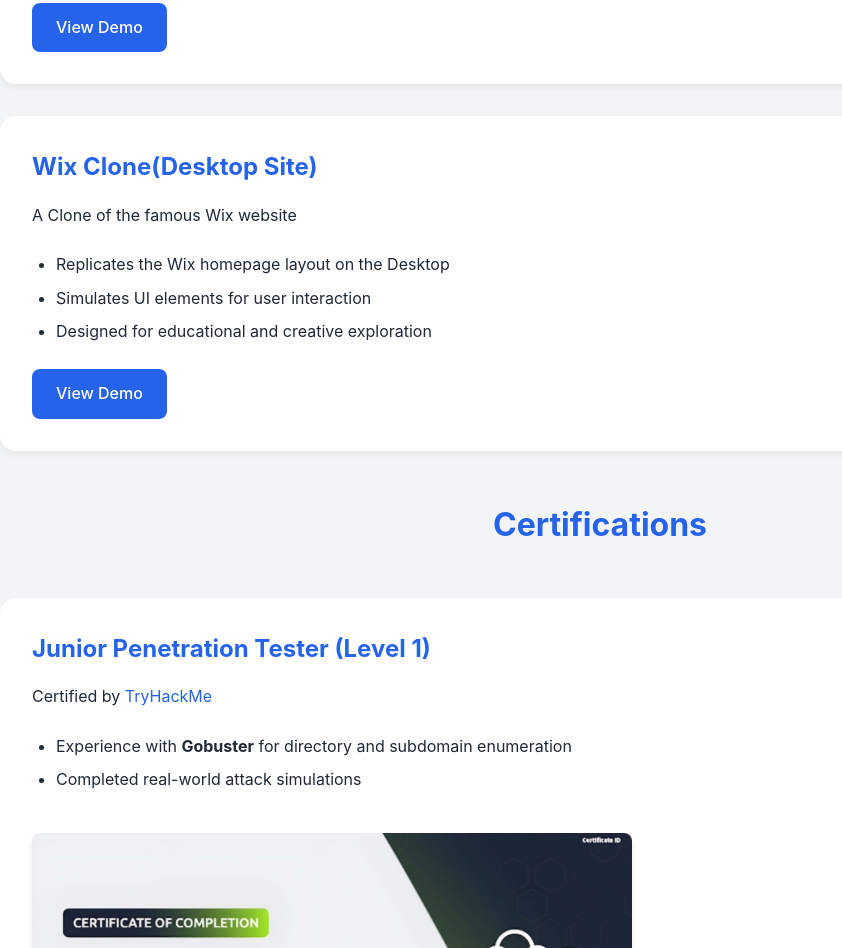
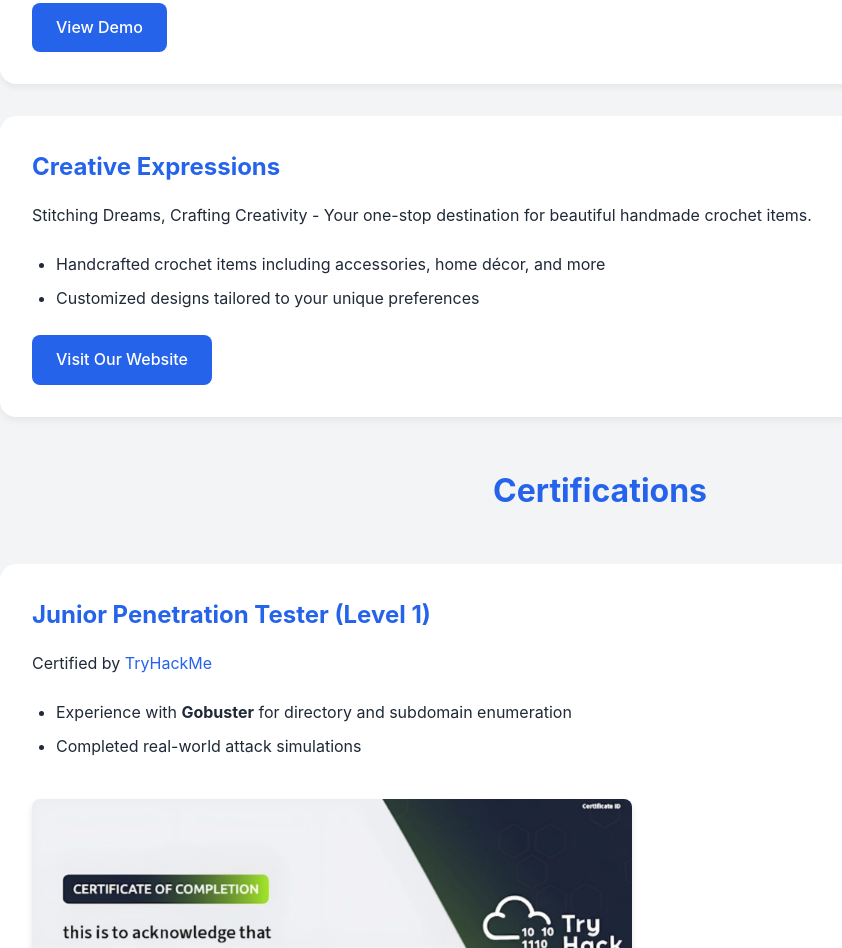
Before and after one commit to vanshsafe-site/vanshgarg.com, a plain HTML site: page index.html in a window 1280 px wide. Shown: the part 4540-5488 px from the top of the page, without its empty margins (40-882 px from the left). Drawn offline with nearby package versions, Linux system fonts and the light colour scheme.

Commit message:
Add files via upload

```diff
--- a/index.html
+++ b/index.html
@@ -294,17 +294,17 @@
         </div>
 
         <div class="project animate__animated animate__fadeInUp">
-            <h2>Wix Clone(Desktop Site) </h2>
-            <p>A Clone of the famous Wix website</p>
+            <h2>Creative Expressions</h2>
+            <p>Stitching Dreams, Crafting Creativity - Your one-stop destination for beautiful handmade crochet items.</p>
             <ul class="features">
-                <li>Replicates the Wix homepage layout on the Desktop</li>
-                <li>Simulates UI elements for user interaction</li>
-                <li>Designed for educational and creative exploration</li>
+                <li>Handcrafted crochet items including accessories, home décor, and more</li>
+                <li>Customized designs tailored to your unique preferences</li>
             </ul>
             <div class="links">
-                <a href="https://vanshsafe-site.github.io/wix-clone.com/">View Demo</a>
+                <a href="https://vanshsafe-site.github.io/creativeexpression.com/">Visit Our Website</a>
             </div>
         </div>
+
         <h2 class="section-title">Certifications</h2>
     <div class="project animate__animated animate__fadeInUp">
         <h2>Junior Penetration Tester (Level 1)</h2>
```
